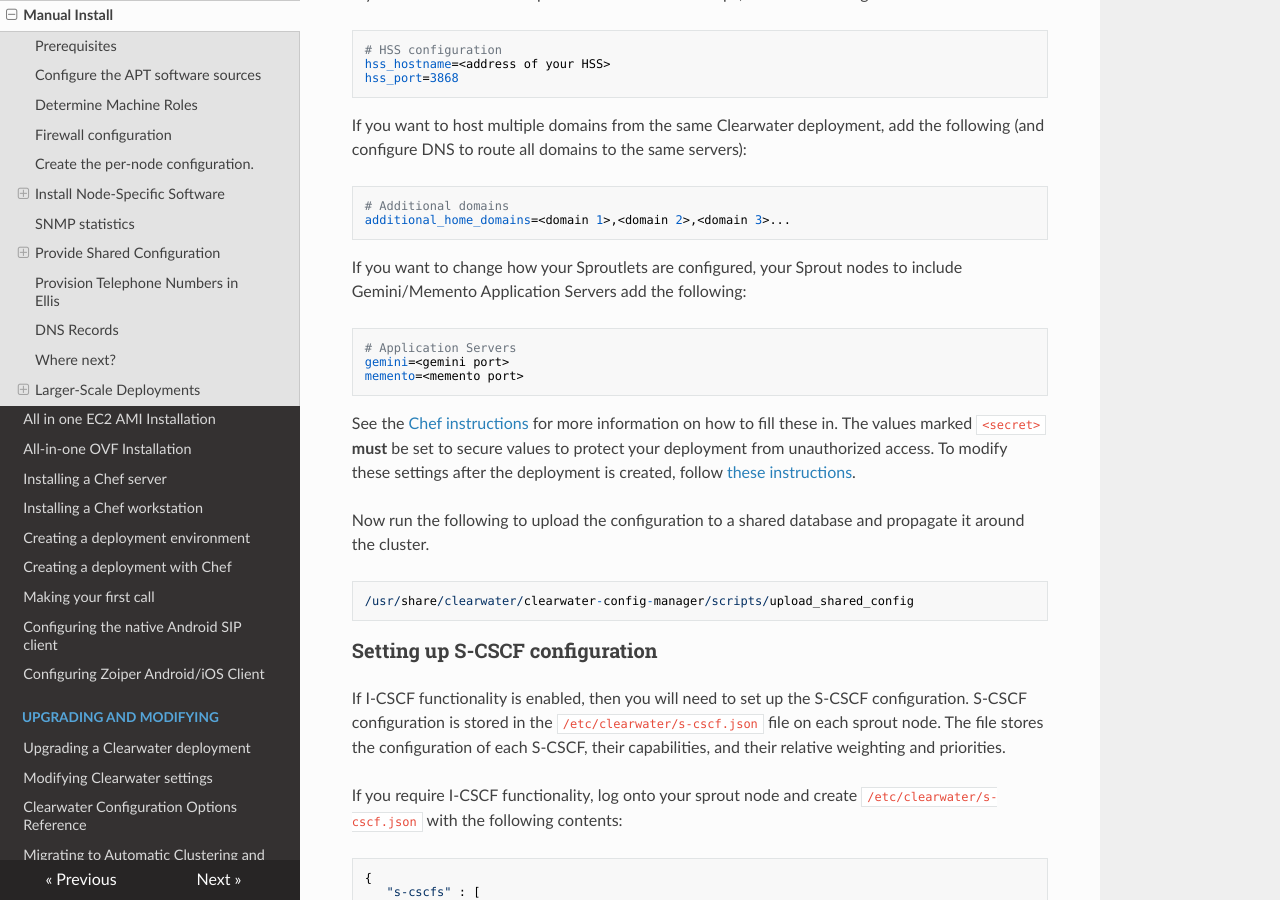
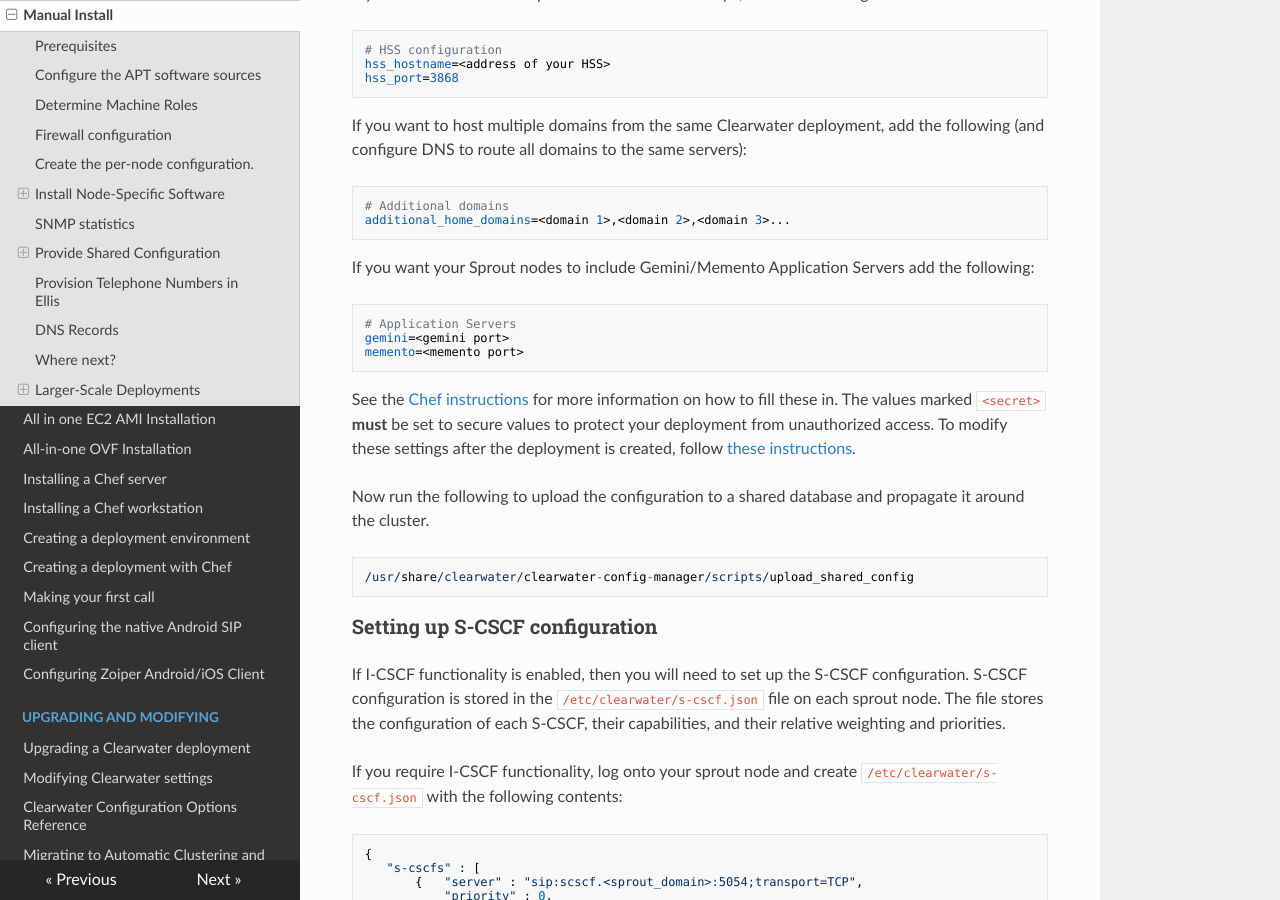
Before and after one commit to Metaswitch/clearwater-readthedocs, an MkDocs documentation site: the page built from docs/Manual_Install.md, in a window 1280 px wide and 900 px high, scrolled down 5172 px. Built offline with MkDocs 1.6.1, drawn with Linux system fonts in a browser that asks for light colours; nearby versions of some CDN libraries; old or Windows-style settings are respelled for this version of MkDocs.

Commit message:
Fix nonsense sentence

```diff
--- a/docs/Manual_Install.md
+++ b/docs/Manual_Install.md
@@ -198,7 +198,7 @@ If you want to host multiple domains from the same Clearwater deployment, add th
     # Additional domains
     additional_home_domains=<domain 1>,<domain 2>,<domain 3>...
 
-If you want to change how your Sproutlets are configured, your Sprout nodes to include Gemini/Memento Application Servers add the following:
+If you want your Sprout nodes to include Gemini/Memento Application Servers add the following:
 
     # Application Servers
     gemini=<gemini port>
```
